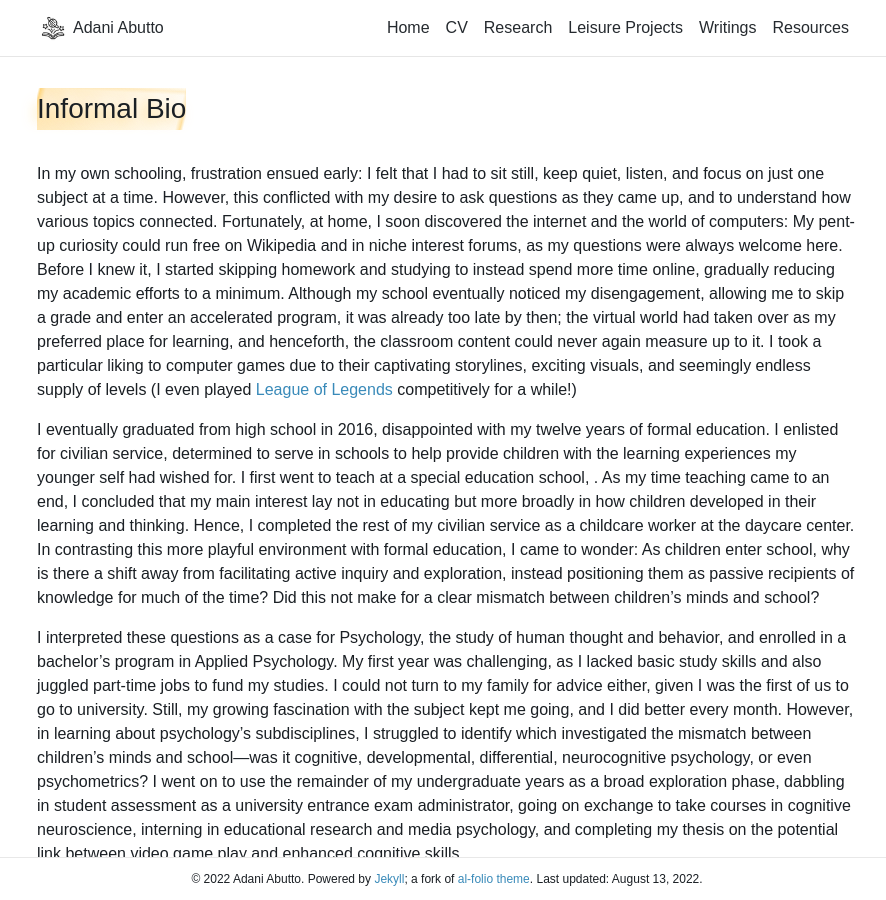
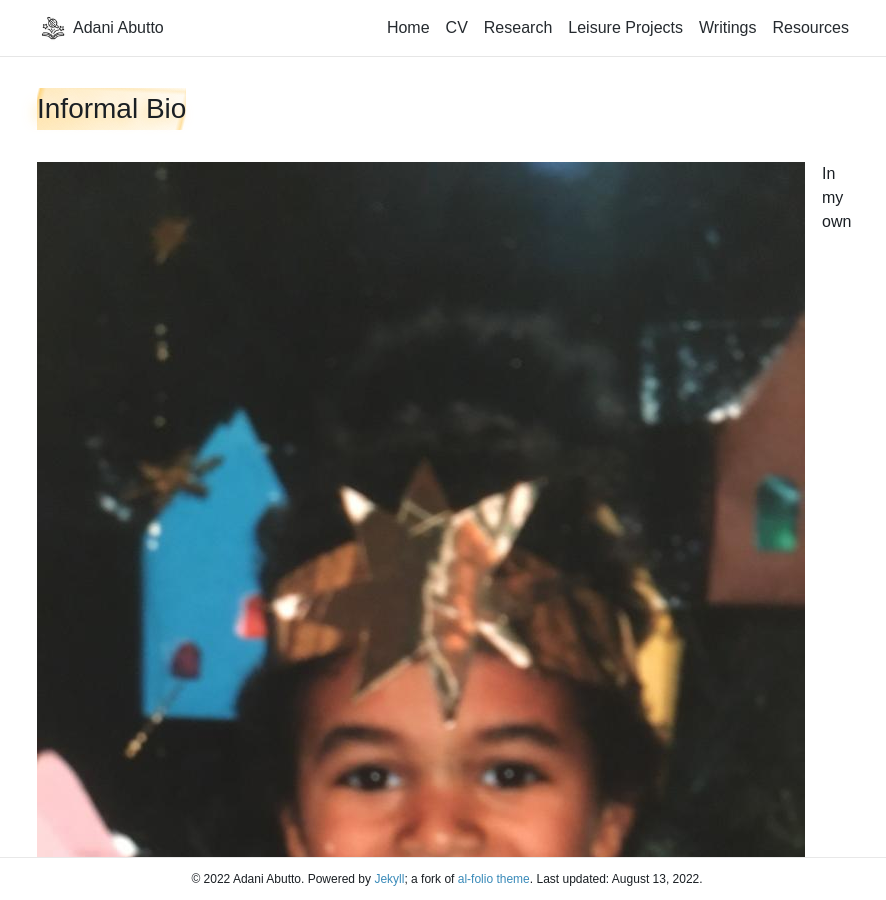
Before and after one commit to pindi-krishna/pindi-krishna.github.io, a Jekyll site: the page built from _pages/informalbio.md, in a window 1280 px wide and 900 px high. Shown: the whole window, without its empty margins (193-1079 px from the left). Built offline with Jekyll 4.4.1, drawn with Linux system fonts in a browser that asks for light colours; full-size pictures stand in for the smaller copies a plugin makes; comment, search, counter and statistics services are not loaded; a style sheet for code colours, icons or effects is not loaded.

Commit message:
Update informal bio

```diff
--- a/_pages/informalbio.md
+++ b/_pages/informalbio.md
@@ -7,7 +7,7 @@
 horizontal: false
 ---
 <div class="informalbio">
-<img href ="/assets/img/IMG_0149.jpg">
+<img src ="/assets/img/IMG_0149.jpg">
 </div>
 
 In my own schooling, frustration ensued early: I felt that I had to sit still, keep quiet, listen, and focus on just one subject at a time. However, this conflicted with my desire to ask questions as they came up, and to understand how various topics connected. Fortunately, at home, I soon discovered the internet and the world of computers: My pent-up curiosity could run free on Wikipedia and in niche interest forums, as my questions were always welcome here. Before I knew it, I started skipping homework and studying to instead spend more time online, gradually reducing my academic efforts to a minimum. Although my school eventually noticed my disengagement, allowing me to skip a grade and enter an accelerated program, it was already too late by then; the virtual world had taken over as my preferred place for learning, and henceforth, the classroom content could never again measure up to it. I took a particular liking to computer games due to their captivating storylines, exciting visuals, and seemingly endless supply of levels (I even played <a href="https://en.wikipedia.org/wiki/League_of_Legends" target="_blank">League of Legends</a> competitively for a while!)
@@ -25,5 +25,5 @@
 In my free time, I like to wander around cities and go on hikes, take deep dives into whatever topic piques my curiosity and write up what I learned, play chess (terribly), and even play some video games whenever I feel particularly nostalgic!
 
 <div class="informalbio">
-<img href ="/assets/img/portrait.jpeg">
+<img src ="/assets/img/portrait.jpeg">
 </div>
```
Also changed, not shown: _pages/home.md (+1 -1 lines).
